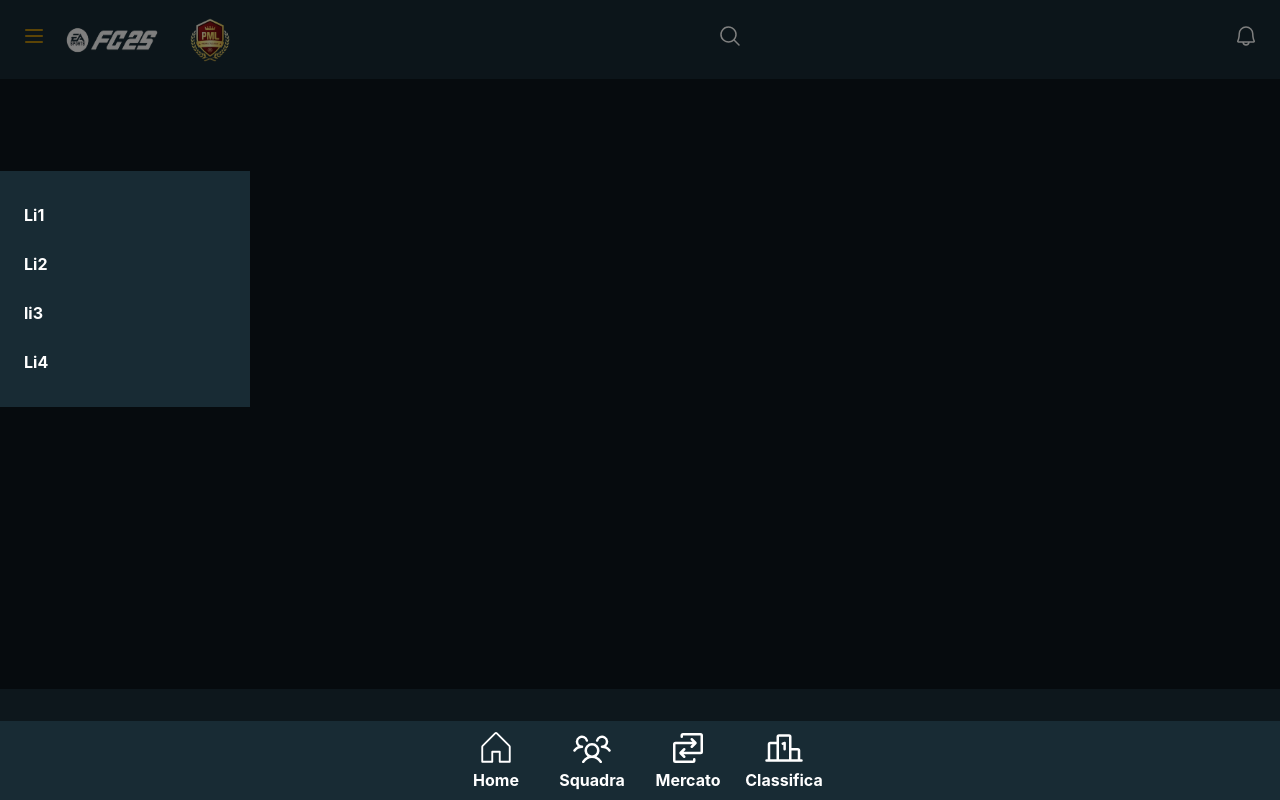
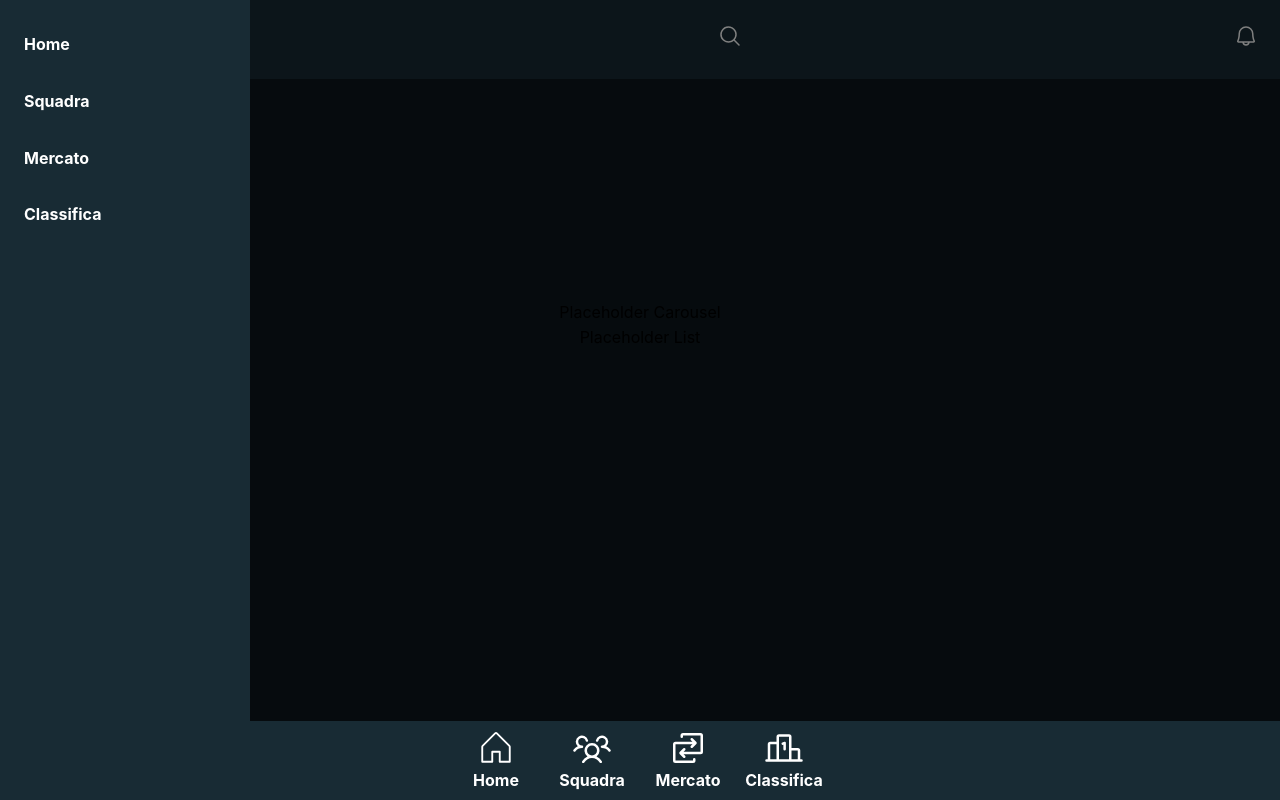
Before and after one commit to ilVicDeGiorgio/ASDAmaroni08, a Next.js app: page / in a window 1280 px wide. Both pictures are taken after a click on the button 34 px from the left and 39 px from the top of the page. Built offline with nearby package versions, Linux system fonts and the light colour scheme.

Commit message:
Fixed searchbar and main content

```diff
--- a/app/page.module.scss
+++ b/app/page.module.scss
@@ -1,9 +1,8 @@
 .root {
-  display: grid;
-  grid-template-rows: 1fr 2fr;
-  grid-template-areas:
-        "carousel"
-        "playerList";
+  position: relative;
+  top: 300px;
+  display: flex;
+  flex-direction: column;
   align-items: center;
   justify-content: center;
 }
--- a/components/Headbar/Headbar.tsx
+++ b/components/Headbar/Headbar.tsx
@@ -1,6 +1,6 @@
 'use client';
 
-import React, { ReactElement, useState } from 'react';
+import React, { ReactElement, useState, useEffect, useRef } from 'react';
 import Link from 'next/link';
 import { PiList, PiBell, PiMagnifyingGlass, PiLog } from 'react-icons/pi';
 import Image from 'next/image';
@@ -13,10 +13,33 @@ export default function Headbar(): ReactElement {
   const [isMenuOpen, setMenuOpen] = useState(false);
   const [isSearchVisible, setSearchVisible] = useState(false);
 
+  // Riferimento per la barra di ricerca
+  const searchBarRef = useRef<HTMLDivElement>(null);
+
   const toggleMenu = () => setMenuOpen((prev) => !prev);
   const closeMenu = () => setMenuOpen(false);
 
+  // Chiudi la barra di ricerca quando clicchi fuori da essa
+  // PS: Ross, quando vedrai questo useEffect, sappi che ci ho litigato 2 ore.
+  //    Funziona ma non riesco a trovare un modo per scriverlo diversamente :(
+  useEffect(() => {
+    const handleClickOutside = (event: MouseEvent) => {
+      if (searchBarRef.current && !searchBarRef.current.contains(event.target as Node)) {
+        setSearchVisible(false); // Nasconde la barra di ricerca di
+      }
+    };
+
+    if (isSearchVisible) {
+      document.addEventListener('click', handleClickOutside);
+    }
+
+    return () => {
+      document.removeEventListener('click', handleClickOutside);
+    };
+  }, [isSearchVisible]);
+
   return (
+    <>
       <header className={clsx(styles.root, 'Headbar-root')}>
         <div className={styles.leftSection}>
           <button className={styles.menuButton} onClick={toggleMenu}>
@@ -29,19 +52,10 @@ export default function Headbar(): ReactElement {
             <Image src={logo2} alt="Logo2" height={44} width={44} />
           </Link>
         </div>
-      <div className={clsx(styles.centerSection, { [styles.searchVisible]: isSearchVisible })}>
-        {isSearchVisible ? (
-          <input
-            type="text"
-            placeholder="Cerca..."
-            className={styles.searchInput}
-            onBlur={() => setSearchVisible(false)}
-          />
-        ) : (
+        <div className={styles.centerSection}>
           <button className={styles.searchButton} onClick={() => setSearchVisible(true)}>
             <PiMagnifyingGlass />
           </button>
-        )}
         </div>
         <div className={styles.rightSection}>
           <button className={styles.notificationsButton}>
@@ -54,22 +68,22 @@ export default function Headbar(): ReactElement {
               <ul>
                 <li>
                   <Link href="/home" onClick={closeMenu}>
-                  Li1
+                    Home
                   </Link>
                 </li>
                 <li>
                   <Link href="/squadra" onClick={closeMenu}>
-                  Li2
+                    Squadra
                   </Link>
                 </li>
                 <li>
                   <Link href="/mercato" onClick={closeMenu}>
-                  li3
+                    Mercato
                   </Link>
                 </li>
                 <li>
                   <Link href="/classifica" onClick={closeMenu}>
-                  Li4
+                    Classifica
                   </Link>
                 </li>
               </ul>
@@ -77,5 +91,19 @@ export default function Headbar(): ReactElement {
           </div>
         )}
       </header>
+
+      {/* La barra di ricerca visibile sotto la headbar */}
+      {isSearchVisible && (
+        <div className={styles.searchBar} ref={searchBarRef}>
+          <input
+            type="text"
+            placeholder="Cerca..."
+            className={styles.searchInput}
+            onBlur={() => setSearchVisible(false)}
+            // Nasconde la barra di ricerca al perdere del focus
+          />
+        </div>
+      )}
+    </>
   );
 }
--- a/components/Headbar/headbar.module.scss
+++ b/components/Headbar/headbar.module.scss
@@ -94,14 +94,13 @@
 
   .menuOverlay {
     position: fixed;
-    top: -111px;
+    top: 0;
     left: 0;
     width: 100%;
     height: 100%;
     background: rgba(0, 0, 0, 0.5);
     z-index: 1000;
     display: flex;
-    align-items: center;
 
     .menu {
       background: var(--background-secondary);
@@ -116,6 +115,10 @@
         padding: 0;
         margin: 0;
         width: 100%;
+        display: flex;
+        flex-direction: column;
+        align-items: baseline;
+        justify-content: center;
 
         li {
           margin: 0.5rem 0;
@@ -139,3 +142,26 @@
     }
   }
 }
+// Nuova classe per la barra di ricerca esterna
+.searchBar {
+  position: fixed;
+  top: 4.9375rem; // Altezza della headbar
+  left: 0;
+  width: 100%;
+  background-color: var(--background-secondary);
+  padding: 0.5rem 1rem;
+  z-index: 999; // Un livello sotto la headbar
+
+  .searchInput {
+    width: 100%;
+    border: 1px solid var(--border-color);
+    padding: 0.5rem;
+    font-size: 1rem;
+    border-radius: 0.25rem;
+    outline: none;
+
+    &::placeholder {
+      color: var(--placeholder-color);
+    }
+  }
+}
```
Lines whose indentation alone changed are shown as unchanged.
